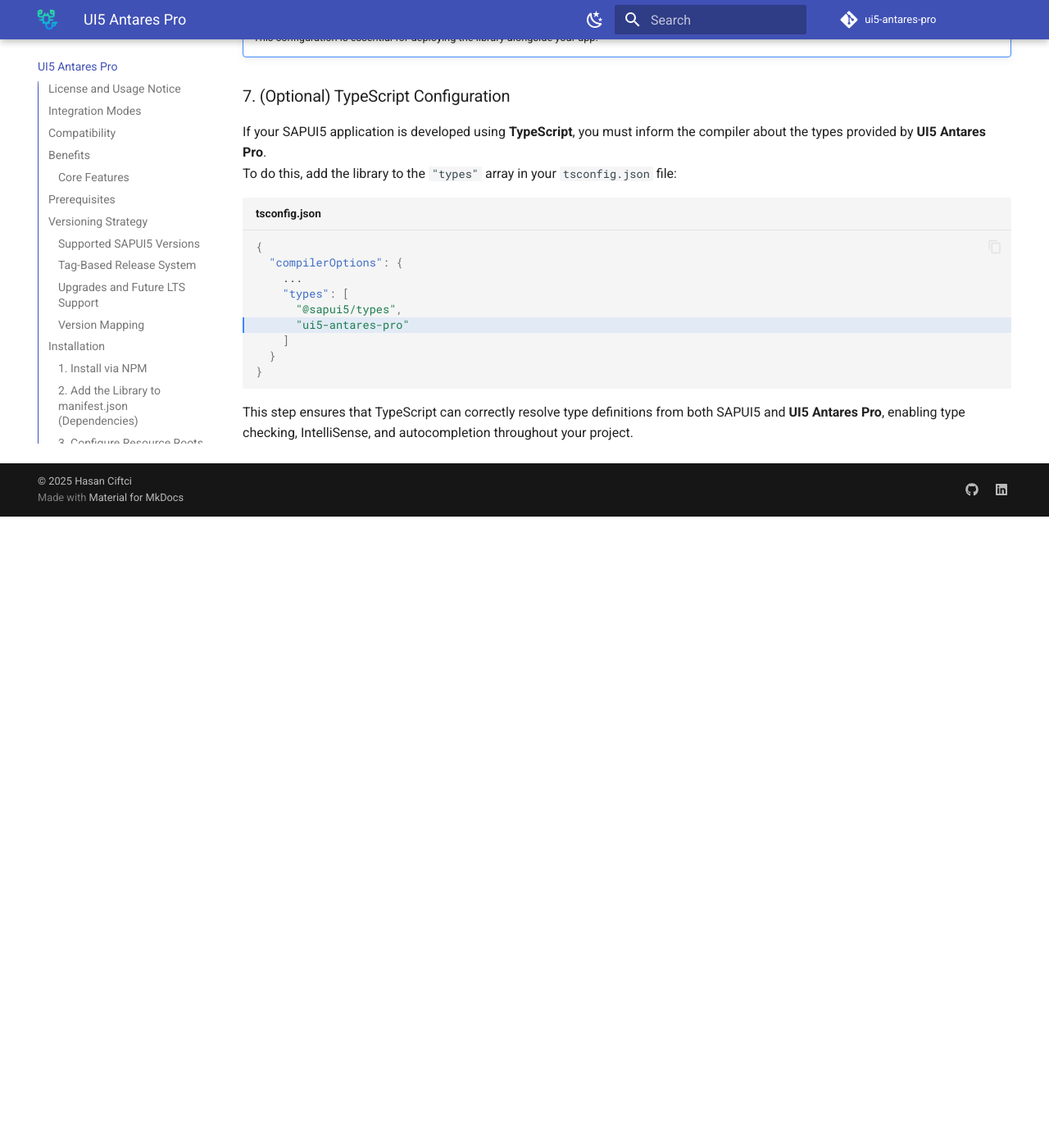
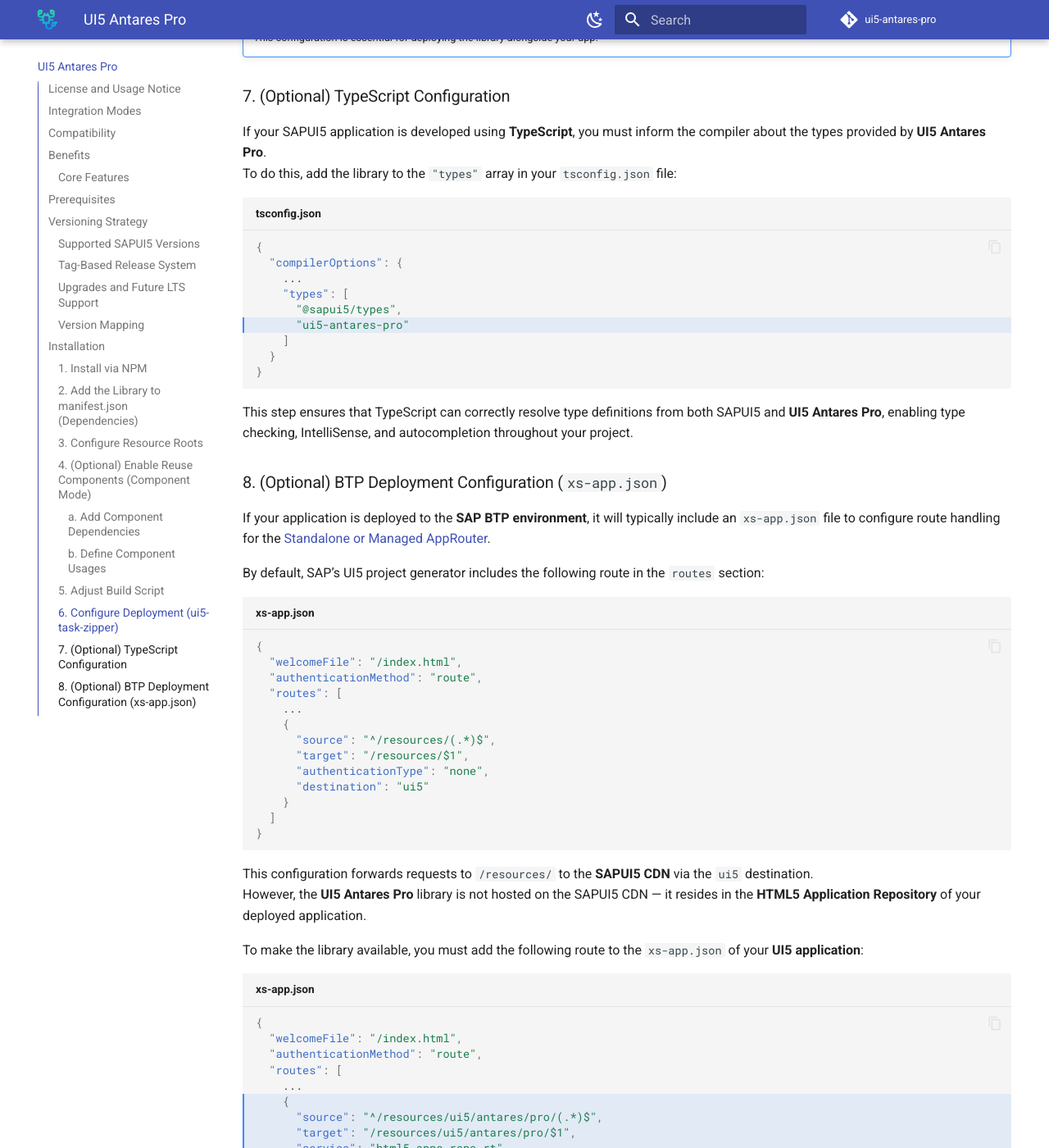
Before and after one commit to ui5-antares-pro/ui5-antares-pro.github.io, an MkDocs documentation site: the page built from docs/index.md, in a window 1280 px wide and 1400 px high, scrolled down 7779 px. Shown: the whole window at 82% size. Built offline with MkDocs 1.6.1 and Material for MkDocs 9.7.7, drawn with Linux system fonts in a browser that asks for light colours; comment, search, counter and statistics services are not loaded; before the commit the page ends 8409 px from its top, so only the background shows below that; some of the changed text lies outside the part shown.

Commit message:
Documentation part 4

````diff
--- a/docs/index.md
+++ b/docs/index.md
@@ -380,3 +380,70 @@
 ```
 
 This step ensures that TypeScript can correctly resolve type definitions from both SAPUI5 and **UI5 Antares Pro**, enabling type checking, IntelliSense, and autocompletion throughout your project.
+
+### 8. (Optional) BTP Deployment Configuration (`xs-app.json`)
+
+If your application is deployed to the **SAP BTP environment**, it will typically include an `xs-app.json` file to configure route handling for the [Standalone or Managed AppRouter](https://help.sap.com/docs/btp/sap-business-technology-platform/application-router?locale=en-US).
+
+By default, SAP’s UI5 project generator includes the following route in the `routes` section:
+
+```json title="xs-app.json"
+{
+  "welcomeFile": "/index.html",
+  "authenticationMethod": "route",
+  "routes": [
+    ...
+    {
+      "source": "^/resources/(.*)$",
+      "target": "/resources/$1",
+      "authenticationType": "none",
+      "destination": "ui5"
+    }
+  ]
+}
+```
+
+This configuration forwards requests to `/resources/` to the **SAPUI5 CDN** via the `ui5` destination.
+However, the **UI5 Antares Pro** library is not hosted on the SAPUI5 CDN — it resides in the **HTML5 Application Repository** of your deployed application.
+
+To make the library available, you must add the following route to the `xs-app.json` of your **UI5 application**:
+
+```json title="xs-app.json" hl_lines="6-11"
+{
+  "welcomeFile": "/index.html",
+  "authenticationMethod": "route",
+  "routes": [
+    ...
+    {
+      "source": "^/resources/ui5/antares/pro/(.*)$",
+      "target": "/resources/ui5/antares/pro/$1",
+      "service": "html5-apps-repo-rt",
+      "authenticationType": "xsuaa"
+    },
+    {
+      "source": "^/resources/(.*)$",
+      "target": "/resources/$1",
+      "authenticationType": "none",
+      "destination": "ui5"
+    },
+    {
+      "source": "^/test-resources/(.*)$",
+      "target": "/test-resources/$1",
+      "authenticationType": "none",
+      "destination": "ui5"
+    },
+    {
+      "source": "^(.*)$",
+      "target": "$1",
+      "service": "html5-apps-repo-rt",
+      "authenticationType": "xsuaa"
+    }
+  ]
+}
+```
+
+!!! note
+
+    If you're using a **Standalone AppRouter**, ensure this configuration is added to the `xs-app.json` of the **UI5 application itself**, _not_ the AppRouter's `xs-app.json`.
+
+This route ensures that requests for **UI5 Antares Pro** resources are served from the HTML5 repository where the app is deployed.
````
